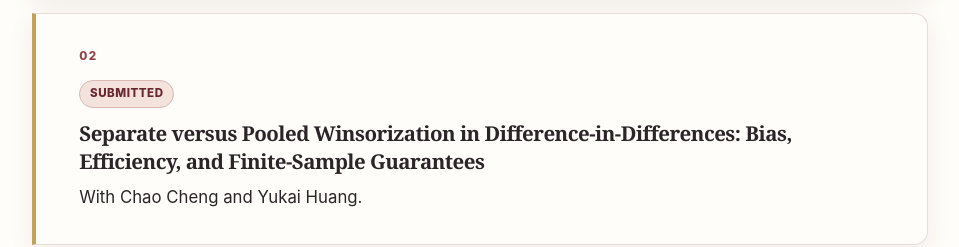
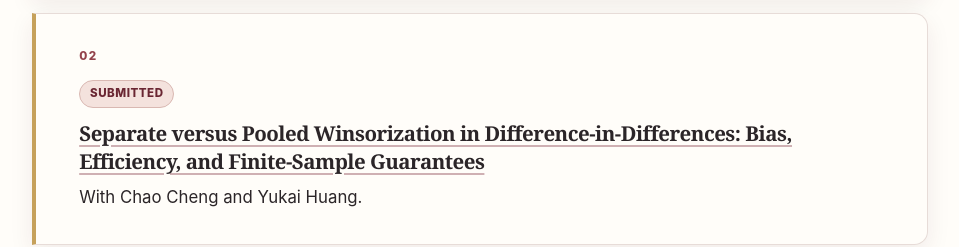
Before and after one commit to chenshanhu369/chenshanhu369.github.io, a plain HTML site: page research.html in a window 1280 px wide. Shown: the part 1645-1892 px from the top of the page, without its empty margins (304-1263 px from the left). Drawn offline with Linux system fonts and the light colour scheme.

Commit message:
Link Winsorization paper to arXiv

```diff
--- a/research.html
+++ b/research.html
@@ -87,7 +87,7 @@
             </li>
             <li class="paper-item">
               <div class="paper-meta"><span class="status-pill">Submitted</span></div>
-              <h3 class="paper-title">Separate versus Pooled Winsorization in Difference-in-Differences: Bias, Efficiency, and Finite-Sample Guarantees</h3>
+              <h3 class="paper-title"><a href="https://arxiv.org/abs/2606.15097">Separate versus Pooled Winsorization in Difference-in-Differences: Bias, Efficiency, and Finite-Sample Guarantees</a></h3>
               <p>With Chao Cheng and Yukai Huang.</p>
             </li>
           </ol>
```
